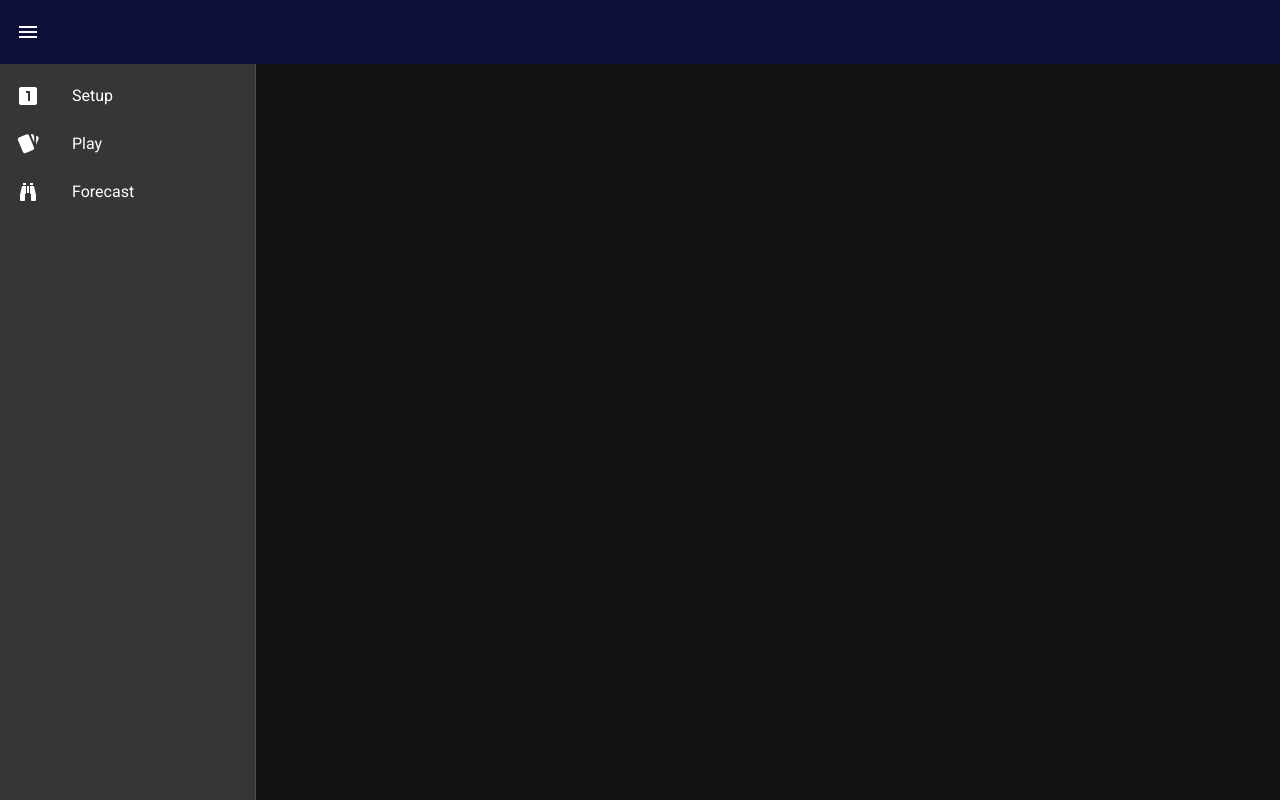
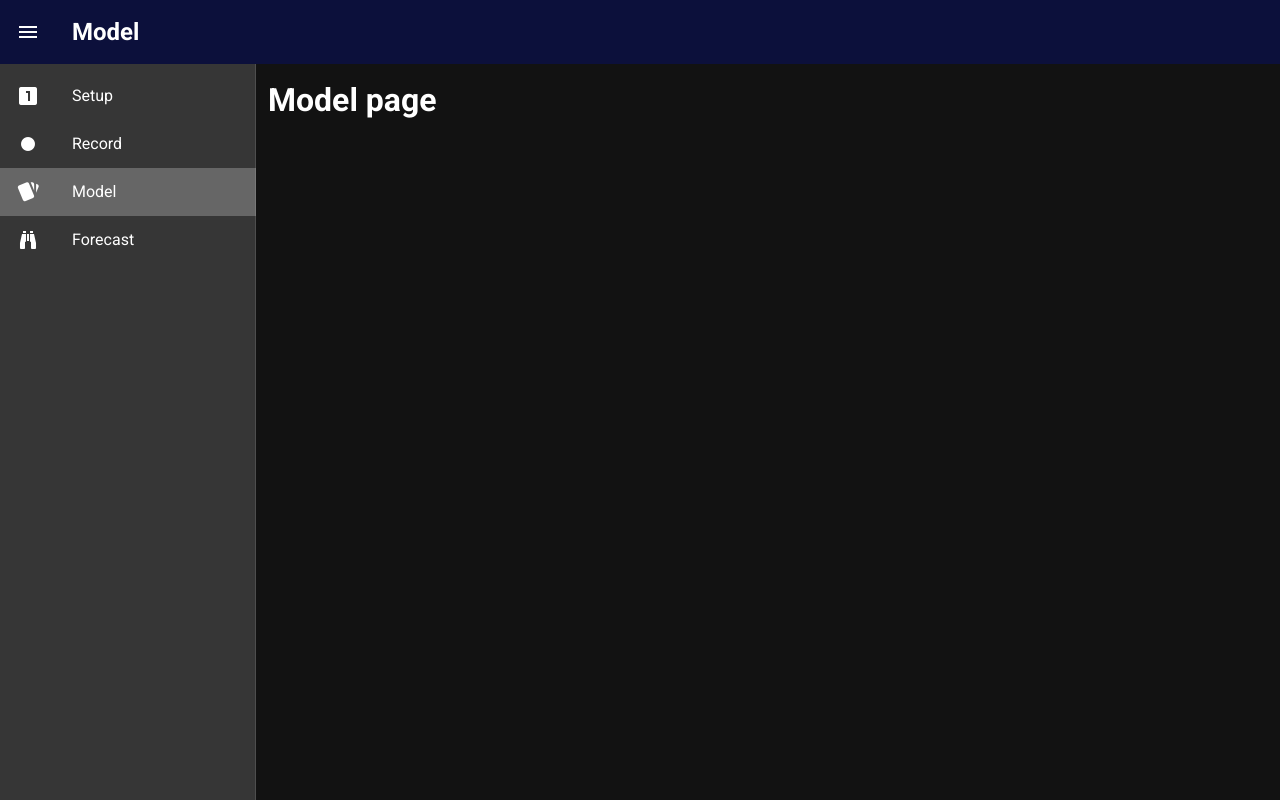
Before and after one commit to nxtman123/pandemic-infection-tracker, a Vue app: page /model in a window 1280 px wide. Built offline with nearby package versions, Linux system fonts and the light colour scheme.

Commit message:
Stub-out Model page

```diff
--- a/src/components/DrawerNavigation.vue
+++ b/src/components/DrawerNavigation.vue
@@ -8,12 +8,20 @@
         Setup
       </v-list-item-content>
     </v-list-item>
-    <v-list-item link to="play">
+    <v-list-item link to="record">
+      <v-list-item-action>
+        <v-icon>mdi-record</v-icon>
+      </v-list-item-action>
+      <v-list-item-content>
+        Record
+      </v-list-item-content>
+    </v-list-item>
+    <v-list-item link to="model">
       <v-list-item-action>
         <v-icon>mdi-cards</v-icon>
       </v-list-item-action>
       <v-list-item-content>
-        Play
+        Model
       </v-list-item-content>
     </v-list-item>
     <v-list-item link to="forecast">
--- /dev/null
+++ b/src/pages/Model.vue
@@ -0,0 +1,5 @@
+<template>
+  <v-container>
+    <h1>Model page</h1>
+  </v-container>
+</template>
--- a/src/router/index.ts
+++ b/src/router/index.ts
@@ -1,7 +1,8 @@
 import Vue from 'vue';
 import VueRouter, { RouteConfig } from 'vue-router';
 import Setup from '@/pages/Setup.vue';
-import Play from '@/pages/Play.vue';
+import Record from '@/pages/Record.vue';
+import Model from '@/pages/Model.vue';
 import Forecast from '@/pages/Forecast.vue';
 
 Vue.use(VueRouter);
@@ -17,12 +18,20 @@ const routes: RouteConfig[] = [
     meta: { title: 'Setup' },
   },
   {
-    path: '/play',
-    name: 'play',
+    path: '/record',
+    name: 'record',
     components: {
-      default: Play,
+      default: Record,
     },
-    meta: { title: 'Play' },
+    meta: { title: 'Record' },
+  },
+  {
+    path: '/model',
+    name: 'model',
+    components: {
+      default: Model,
+    },
+    meta: { title: 'Model' },
   },
   {
     path: '/forecast',
```
Also changed, not shown: src/pages/Record.vue (renamed from src/pages/Play.vue).
